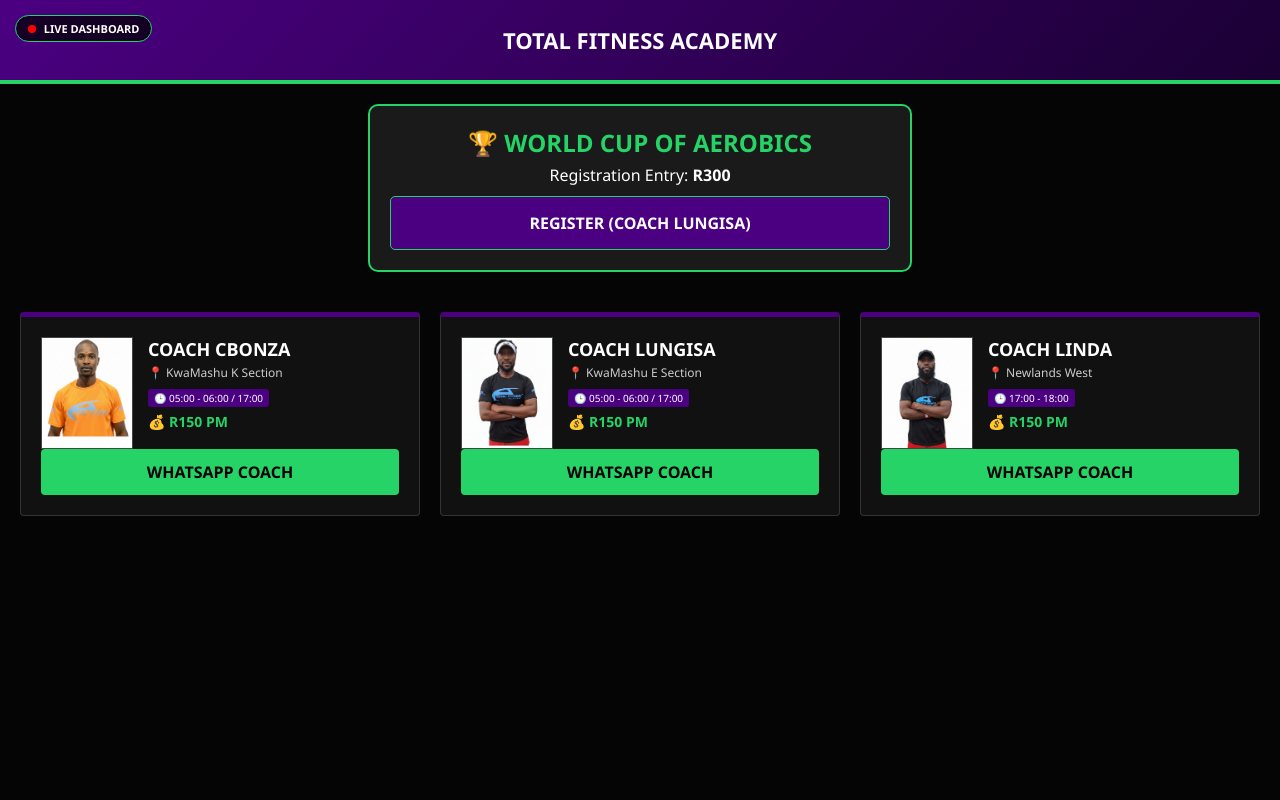
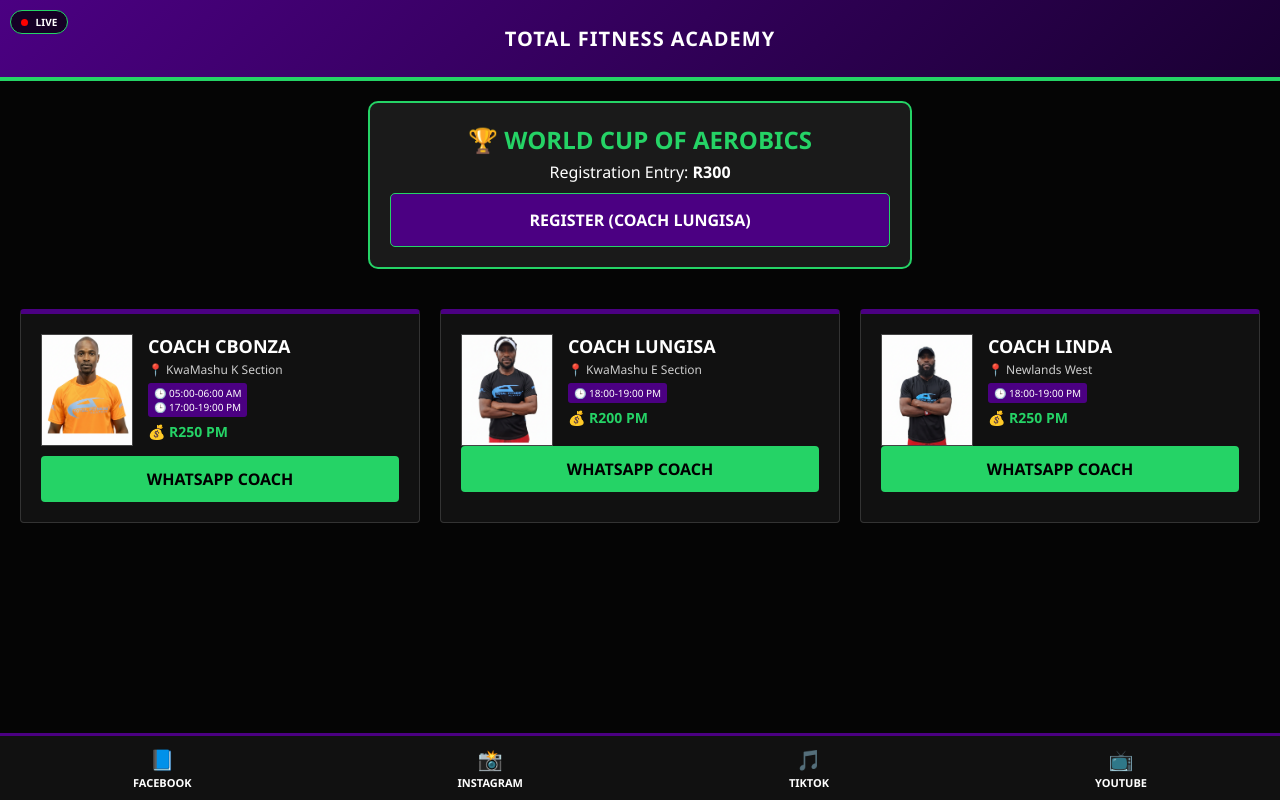
Before and after one commit to cbonza33-cloud/Totalfitness-, a plain HTML site: page index.html in a window 1280 px wide. Drawn offline with Linux system fonts and the light colour scheme.

Commit message:
Update index.html

```diff
--- a/index.html
+++ b/index.html
@@ -5,7 +5,7 @@
     <meta name="viewport" content="width=device-width, initial-scale=1.0">
     <title>TFA | Eyomphakathi</title>
     <style>
-        body { background: #050505; color: #ffffff; font-family: 'Segoe UI', sans-serif; margin: 0; overflow-x: hidden; }
+        body { background: #050505; color: #ffffff; font-family: 'Segoe UI', sans-serif; margin: 0; padding-bottom: 80px; overflow-x: hidden; }
 
         /* 1. Startup Screen */
         #startup-screen {
@@ -19,8 +19,8 @@
 
         /* 2. Header */
         .header-bein { background: linear-gradient(135deg, #4b0082, #1a0033); padding: 25px; border-bottom: 4px solid #25D366; position: relative; text-align: center; }
-        .live-indicator { position: absolute; top: 15px; left: 15px; background: rgba(0,0,0,0.7); padding: 5px 12px; border-radius: 20px; font-size: 11px; font-weight: bold; border: 1px solid #25D366; }
-        .red-dot { height: 8px; width: 8px; background-color: #ff0000; border-radius: 50%; display: inline-block; margin-right: 5px; animation: blink 1s infinite; }
+        .live-indicator { position: absolute; top: 10px; left: 10px; background: rgba(0,0,0,0.7); padding: 4px 10px; border-radius: 20px; font-size: 10px; font-weight: bold; border: 1px solid #25D366; }
+        .red-dot { height: 7px; width: 7px; background-color: #ff0000; border-radius: 50%; display: inline-block; margin-right: 5px; animation: blink 1s infinite; }
         @keyframes blink { 0% { opacity: 1; } 50% { opacity: 0; } 100% { opacity: 1; } }
 
         /* 3. World Cup Card */
@@ -29,17 +29,19 @@
 
         /* 4. Instructor Grid */
         .container { padding: 20px; display: grid; grid-template-columns: repeat(auto-fit, minmax(320px, 1fr)); gap: 20px; }
-        .coach-card { background: #111; border: 1px solid #333; border-top: 5px solid #4b0082; padding: 20px; border-radius: 4px; position: relative; overflow: hidden; }
+        .coach-card { background: #111; border: 1px solid #333; border-top: 5px solid #4b0082; padding: 20px; border-radius: 4px; overflow: hidden; }
         .id-photo { width: 90px; height: 110px; border: 1px solid #444; float: left; margin-right: 15px; object-fit: cover; }
-
-        /* Info styling next to instructor */
         .coach-details { overflow: hidden; }
         .coach-details h3 { margin: 0; font-size: 18px; color: #fff; }
         .coach-details p { margin: 3px 0; font-size: 12px; color: #ccc; }
         .price-tag { color: #25D366; font-weight: bold; font-size: 14px; margin-top: 5px; display: block; }
-        .time-slot { background: #4b0082; font-size: 10px; padding: 2px 6px; border-radius: 3px; display: inline-block; margin-top: 5px; }
+        .time-slot { background: #4b0082; font-size: 10px; padding: 3px 6px; border-radius: 3px; display: block; width: fit-content; margin-top: 5px; line-height: 1.4; }
+        .btn-wa { display: block; background: #25D366; color: #000; text-align: center; padding: 12px; text-decoration: none; font-weight: 900; clear: both; margin-top: 15px; border-radius: 4px; }
 
-        .btn-wa { display: block; background: #25D366; color: #000; text-align: center; padding: 12px; text-decoration: none; font-weight: 900; clear: both; margin-top: 15px; border-radius: 4px; }
+        /* 5. Bottom Navigation Bar */
+        .bottom-nav { position: fixed; bottom: 0; left: 0; width: 100%; background: #111; border-top: 3px solid #4b0082; display: flex; justify-content: space-around; padding: 10px 0; z-index: 1000; }
+        .nav-item { color: white; text-decoration: none; font-size: 11px; text-align: center; font-weight: bold; }
+        .nav-icon { display: block; font-size: 20px; margin-bottom: 2px; }
     </style>
 </head>
 <body>
@@ -53,8 +55,8 @@
 
     <div id="main-content">
         <div class="header-bein">
-            <div class="live-indicator"><span class="red-dot"></span> LIVE DASHBOARD</div>
-            <h1 style="margin: 0; font-size: 22px;">TOTAL FITNESS ACADEMY</h1>
+            <div class="live-indicator"><span class="red-dot"></span> LIVE</div>
+            <h1 style="margin: 0; font-size: 20px; letter-spacing: 1px;">TOTAL FITNESS ACADEMY</h1>
         </div>
 
         <div class="world-cup-card">
@@ -69,8 +71,8 @@
                 <div class="coach-details">
                     <h3>COACH CBONZA</h3>
                     <p>📍 KwaMashu K Section</p>
-                    <span class="time-slot">🕒 05:00 - 06:00 / 17:00</span>
-                    <span class="price-tag">💰 R150 PM</span>
+                    <span class="time-slot">🕒 05:00-06:00 AM<br>🕒 17:00-19:00 PM</span>
+                    <span class="price-tag">💰 R250 PM</span>
                 </div>
                 <a href="https://wa.me/27679818629" class="btn-wa">WHATSAPP COACH</a>
             </div>
@@ -80,8 +82,8 @@
                 <div class="coach-details">
                     <h3>COACH LUNGISA</h3>
                     <p>📍 KwaMashu E Section</p>
-                    <span class="time-slot">🕒 05:00 - 06:00 / 17:00</span>
-                    <span class="price-tag">💰 R150 PM</span>
+                    <span class="time-slot">🕒 18:00-19:00 PM</span>
+                    <span class="price-tag">💰 R200 PM</span>
                 </div>
                 <a href="https://wa.me/27620296345" class="btn-wa">WHATSAPP COACH</a>
             </div>
@@ -91,13 +93,20 @@
                 <div class="coach-details">
                     <h3>COACH LINDA</h3>
                     <p>📍 Newlands West</p>
-                    <span class="time-slot">🕒 17:00 - 18:00</span>
-                    <span class="price-tag">💰 R150 PM</span>
+                    <span class="time-slot">🕒 18:00-19:00 PM</span>
+                    <span class="price-tag">💰 R250 PM</span>
                 </div>
                 <a href="https://wa.me/27625600946" class="btn-wa">WHATSAPP COACH</a>
             </div>
         </div>
     </div>
+
+    <nav class="bottom-nav">
+        <a href="https://facebook.com" class="nav-item"><span class="nav-icon">📘</span>FACEBOOK</a>
+        <a href="https://instagram.com" class="nav-item"><span class="nav-icon">📸</span>INSTAGRAM</a>
+        <a href="https://tiktok.com" class="nav-item"><span class="nav-icon">🎵</span>TIKTOK</a>
+        <a href="https://youtube.com" class="nav-item"><span class="nav-icon">📺</span>YOUTUBE</a>
+    </nav>
 
     <script>
         setTimeout(() => {
```
